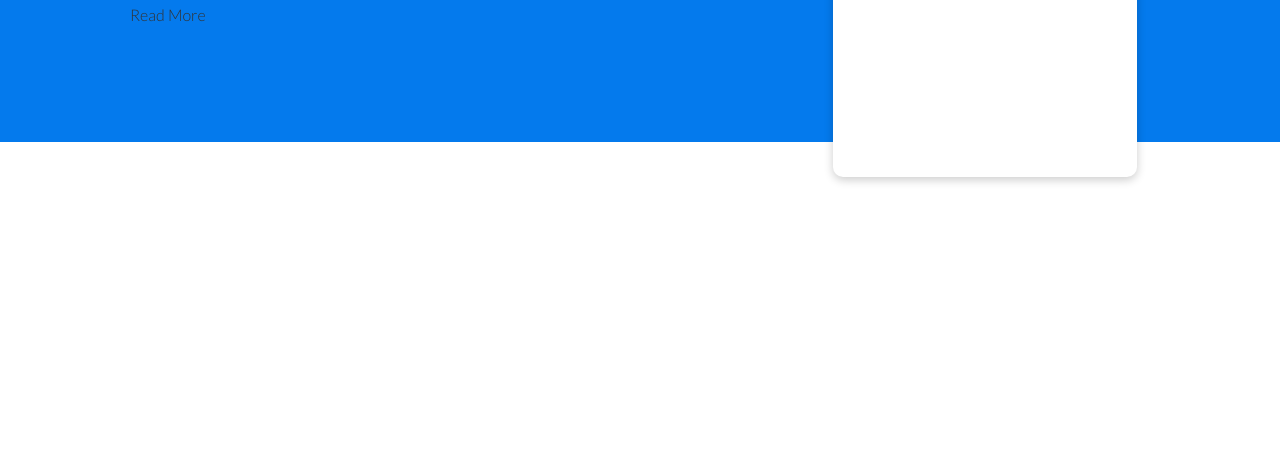
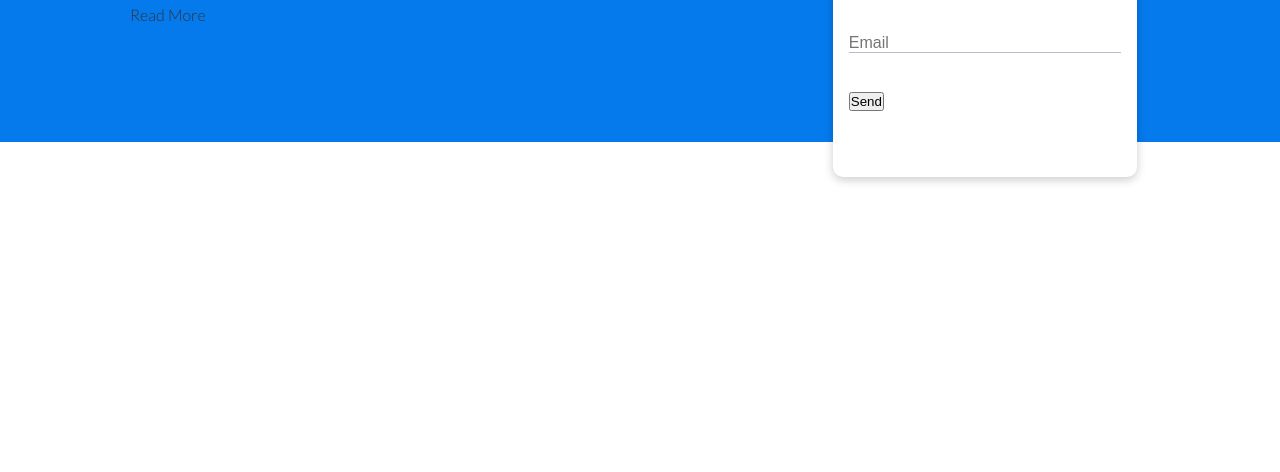
Before and after one commit to vijaygenius123/loruki, a plain HTML site: page index.html in a window 1280 px wide. Shown: the part 328-800 px from the top of the page. Drawn offline with Linux system fonts and the light colour scheme.

Commit message:
Added .form-control

```diff
--- a/styles.css
+++ b/styles.css
@@ -93,6 +93,22 @@ img {
     height: 350px;
 }
 
+.showcase .form-control{
+    margin: 2em 0;
+}
+
+.showcase-form input[type="text"],
+.showcase-form input[type="email"]{
+    border: 0;
+    width: 100%;
+    border-bottom: 1px solid #b4becb;
+    font-size: 1em;
+}
+
+.showcase-form input:focus{
+    outline: none;
+}
+
 .showcase {
     height: 400px;
     background-color: var(--primary-color);
```
